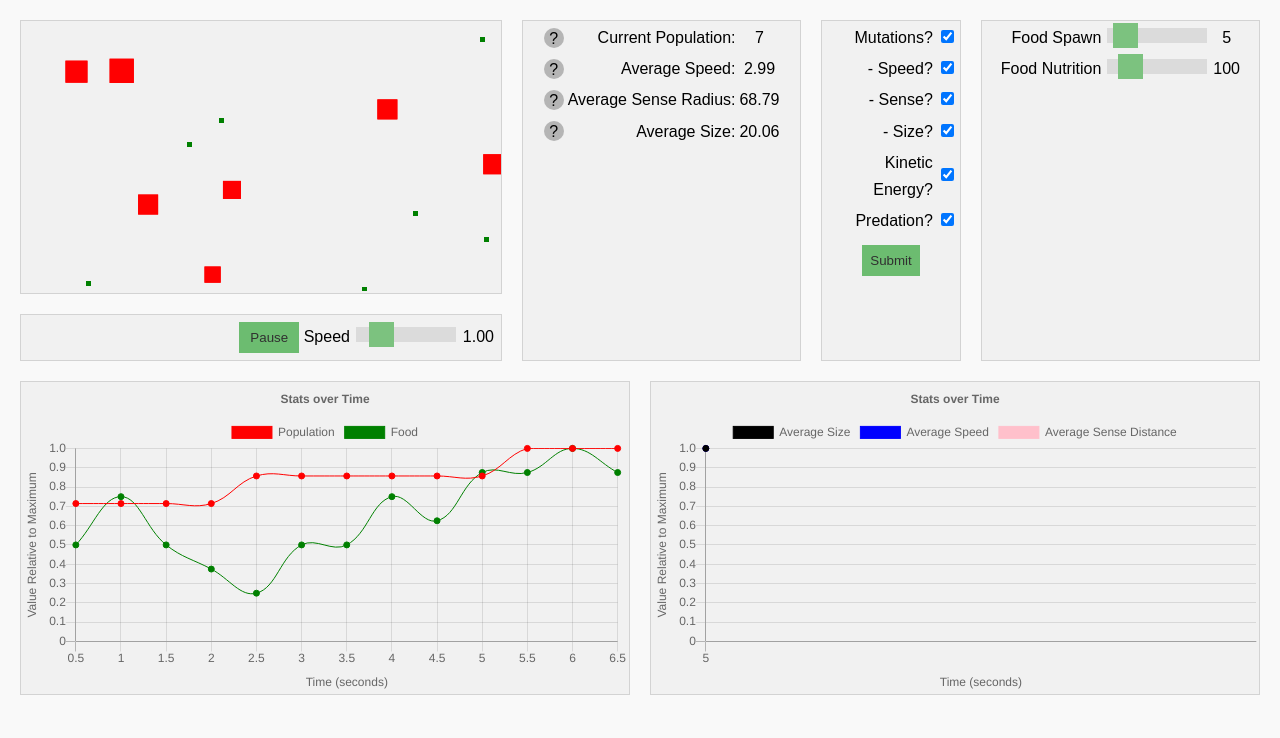
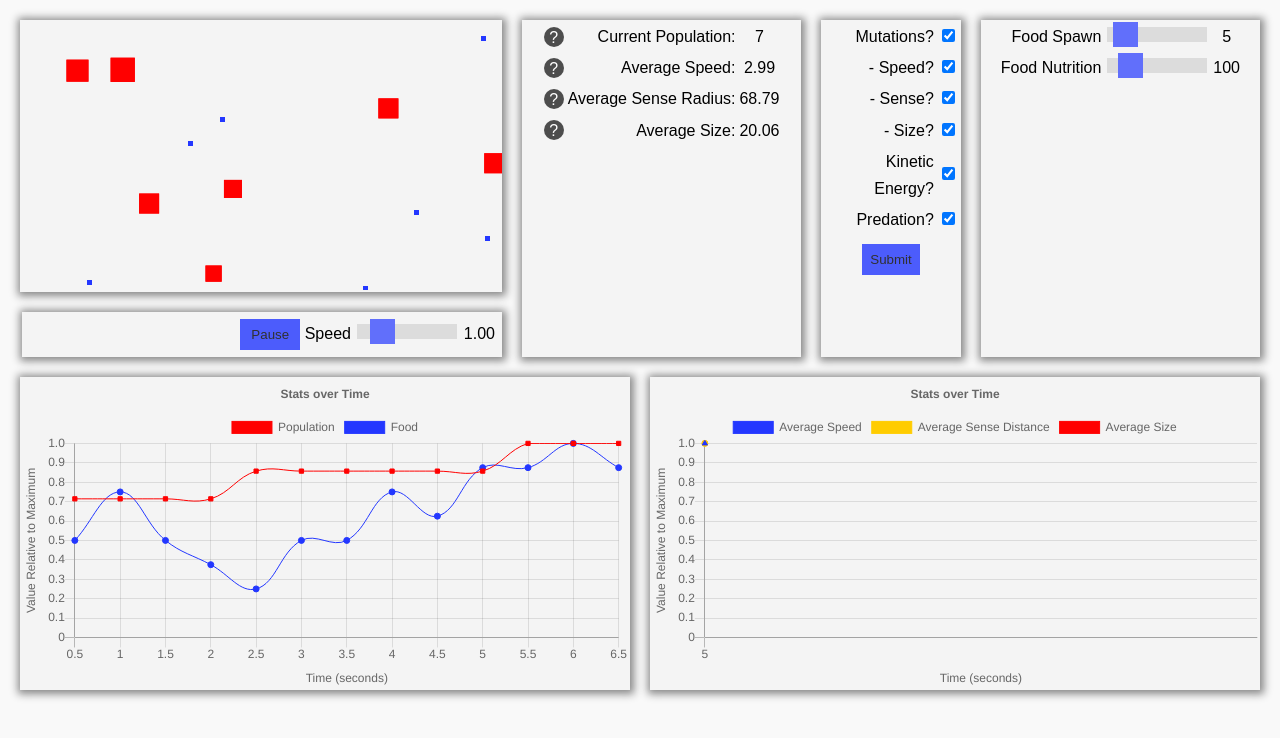
Before and after one commit to GarethHarcombe/bioSimulation, a PHP site: page / in a window 1280 px wide. Shown: the top 738 px of the page. Run offline with PHP 8.4, Linux system fonts and the light colour scheme; some libraries are stand-ins or nearby versions.

Commit message:
Changed colours and symbols to make the website more usable by colour blind users.

```diff
--- a/app.js
+++ b/app.js
@@ -10,6 +10,10 @@ var food_value = 100;
 var paused = false;
 var frame_rate = 20;
 var interval;
+
+var red_colour = "#FF0000";
+var blue_colour = "#2337FF";
+var yellow_colour = "#FFCC00";
 
 var population_data = [];
 var food_data = [];
@@ -32,16 +36,17 @@ var overall_chart_var = new Chart(overall_chart, {
             label: 'Population',
             data: population_data,
             fill: false,
-            backgroundColor: "#FF0000",
-            borderColor: "#FF0000",
-            borderWidth: 1
+            backgroundColor: red_colour,
+            borderColor: red_colour,
+            borderWidth: 1,
+            pointStyle: "rect"
         },
         {
             label: 'Food',
             data: food_data,
             fill: false,
-            backgroundColor: "green",
-            borderColor: "green",
+            backgroundColor: blue_colour,
+            borderColor: blue_colour,
             borderWidth: 1
         }]
     },
@@ -145,28 +150,30 @@ if (mutationsPHP == true) {
             labels: time_mutations,
             datasets: [
                 {
-                    label: 'Average Size',
-                    data: size_data,
-                    fill: false,
-                    backgroundColor: "black",
-                    borderColor: "black",
-                    borderWidth: 1
-                },
-                {
                     label: 'Average Speed',
                     data: speed_data,
                     fill: false,
-                    backgroundColor: "blue",
-                    borderColor: "blue",
-                    borderWidth: 1
+                    backgroundColor: blue_colour,
+                    borderColor: blue_colour,
+                    borderWidth: 1,
+                    pointStyle: "triangle"
                 },
                 {
                     label: 'Average Sense Distance',
                     data: sense_data,
                     fill: false,
-                    backgroundColor: "pink",
-                    borderColor: "pink",
-                    borderWidth: 1
+                    backgroundColor: yellow_colour,
+                    borderColor: yellow_colour,
+                    borderWidth: 1,
+                },
+                {
+                    label: 'Average Size',
+                    data: size_data,
+                    fill: false,
+                    backgroundColor: red_colour,
+                    borderColor: red_colour,
+                    borderWidth: 1,
+                    pointStyle: "rect"
                 }]
         },
         options: {
@@ -263,10 +270,10 @@ var myGameArea = {
         this.canvas.width = 480;
         this.canvas.height = 270;
         for (i = 0; i < 3; i++) {
-            food.push(new component(5, 5, "green", Math.floor(Math.random() * this.canvas.width), Math.floor(Math.random() * this.canvas.height)));
+            food.push(new component(5, 5, blue_colour, Math.floor(Math.random() * this.canvas.width), Math.floor(Math.random() * this.canvas.height)));
         }
         for (i = 0; i < 5; i++) {
-            animals.push(new component(20, 20, "#FF0000", Math.floor(Math.random() * this.canvas.width), Math.floor(Math.random() * this.canvas.height)));
+            animals.push(new component(20, 20, red_colour, Math.floor(Math.random() * this.canvas.width), Math.floor(Math.random() * this.canvas.height)));
         }
 
         this.context = this.canvas.getContext("2d");
@@ -386,7 +393,6 @@ function updateGameArea() {
         }
         else if (element.energy >= 600) {
             for (i = 1; i <= 2; i++) {
-                colour = 0;
                 if (mutationsPHP == true) {
                     if (mutations_speedPHP == true) {
                         if (Math.random() < 0.5) { element.speed = element.speed * (1 - mutation_change_rate); }
@@ -405,9 +411,9 @@ function updateGameArea() {
                         element.height = element.width;
                     }
                 }
-                colour = Math.round((90 / Math.PI) * Math.atan(element.sense_distance - start_sense_distance - 10) + 45);
-                if (colour.toString().length == 1) { colour = "0" + colour }
-                animals.push(new component(element.width, element.height, "#FF00" + colour, element.x, element.y, element.speed, element.sense_distance));
+                colour = red_colour;
+                if (element.sense_distance >= start_sense_distance + 10) { colour = yellow_colour }
+                animals.push(new component(element.width, element.height, colour, element.x, element.y, element.speed, element.sense_distance));
             }
             animals.splice(animals.indexOf(element), 1);
         }
@@ -418,7 +424,7 @@ function updateGameArea() {
     }
 
     if (frames % food_spawn_rate == 0) {
-        food.push(new component(5, 5, "green", Math.floor(Math.random() * myGameArea.canvas.width), Math.floor(Math.random() * myGameArea.canvas.height)));
+        food.push(new component(5, 5, blue_colour, Math.floor(Math.random() * myGameArea.canvas.width), Math.floor(Math.random() * myGameArea.canvas.height)));
     }
 
     if (frames % 250 == 0 && mutationsPHP == true) {
--- a/style.css
+++ b/style.css
@@ -1,7 +1,8 @@
 :root {
-    --background: #f1f1f1;
-    --primary: #4CAF50;
-    --border: 1px solid #d3d3d3;
+    --background: #F4F4F4;
+    --primary: #2337FF;
+    //--border: 2px solid #919191;
+    --shadow: 1px 1px 8px 3px #888888;
 }
 
 html {
@@ -40,6 +41,7 @@ body {
 .item {
     background: var(--background);
     border: var(--border);
+    box-shadow: var(--shadow);
 }
 
 input[type=submit], button {
@@ -77,12 +79,13 @@ input[type=submit]:hover, button:hover {
 }
 
 .hint_icon {
-    background-color: #b5b5b5;
+    background-color: #4D4D4D;
     width: 20px;
     height: 20px;
     text-align: center;
     line-height: 21px;
     border-radius: 20px;
+    color: white;
 }
 
 .hint {
```
